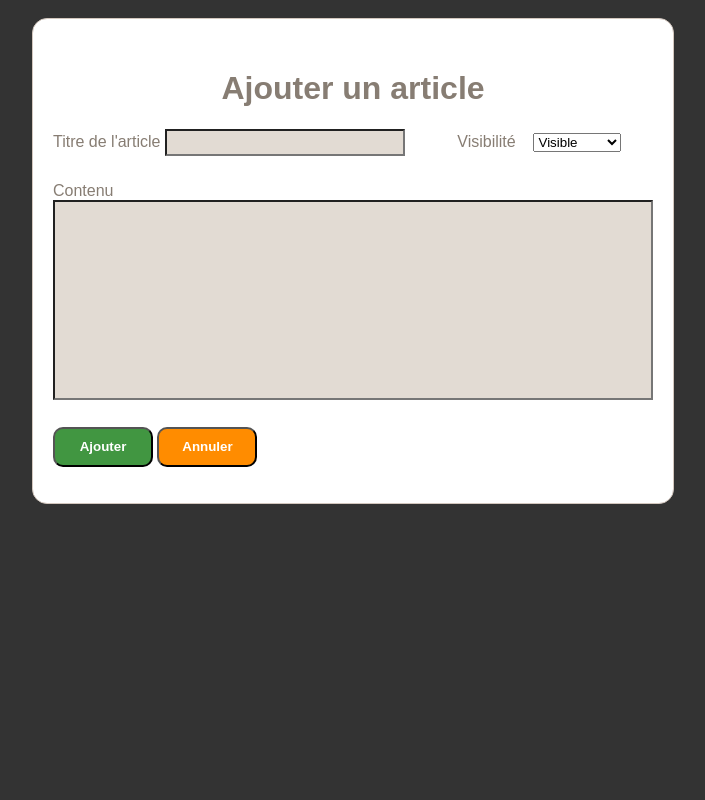
After one commit to VTanchereau/projetAssoMusique, a PHP site: page /view/articleAdd.html in a window 1280 px wide. The commit adds this page. Shown: the whole page, without its empty margins (287-992 px from the left). Run offline with PHP 8.4, Linux system fonts and the light colour scheme.

Commit message:
création d'ajout article et style css form_article_event.css

```diff
--- /dev/null
+++ b/bagad/assets/css/form_article_event.css
@@ -0,0 +1,59 @@
+body {
+	background: #333;
+	padding: 10px;
+	font-family: 'Andika', sans-serif;
+	color: #877d73;
+}
+#articleName{
+	width: 40%;
+	height: 2em;
+}
+.main_form_size{
+	width: 600px;
+	padding: 30px 20px 20px 20px;
+	background: #fff;
+	border-radius: 15px;
+	border: 1px solid #d3c7be;
+	margin: 0 auto;
+
+}
+
+h1{
+	text-align: center;
+}
+input{
+	margin-bottom: 2em;
+	background-color: #e2dbd3;
+}
+
+
+#label_articleVisibility{
+	margin-left: 3em;
+}
+#articleVisibility{
+	margin-left: 1em;
+}
+
+input:last-of-type {
+	width: 100%;
+	height: 200px;
+}
+
+
+#btn-add{
+	background-color: #419641;
+	width: 100px;
+	height: 3em;
+	border-radius: 10px;
+	color: white;
+	font-weight: bold;
+
+}
+#btn-cancel{
+	background-color: darkorange;
+	width: 100px;
+	height: 3em;
+	border-radius: 10px;
+	color: white;
+	font-weight: bold;
+}
--- /dev/null
+++ b/bagad/view/articleAdd.html
@@ -0,0 +1,30 @@
+<!Doctype>
+<html lang="fr">
+
+	<head>
+		<link rel="stylesheet" href="../assets/css/form_article_event.css">
+		  <link rel="stylesheet" href="https://maxcdn.bootstrapcdn.com/font-awesome/4.7.0/css/font-awesome.min.css">
+	</head>
+
+
+	<body>
+		<main class="main_form main_form_size">
+
+			<h1>Ajouter un article</h1>
+			<form class="form_perso" method="post" action="">
+				<label for="articleName">Titre de l'article</label>
+				<input type="text" name="articleName" id="articleName" required/>
+				<label for="articleVisibility" id="label_articleVisibility">Visibilité</label>
+				<select name="articleVisibility" id="articleVisibility">
+				   <option value="vibible">Visible</option>
+				   <option value="novisible">Non visible</option>
+				</select>
+				<label for="articleContent">Contenu</label>
+				<input type="text" name="articleContent" id="articleContent" required/>
+				<button id="btn-add"value="">Ajouter</button>
+				<button id="btn-cancel"value="">Annuler</button>
+			</form>
+		</main>
+	</body>
+
+</html>
```
Also changed, not shown: bagad/assets/css/form.css (+15 -1 lines).
